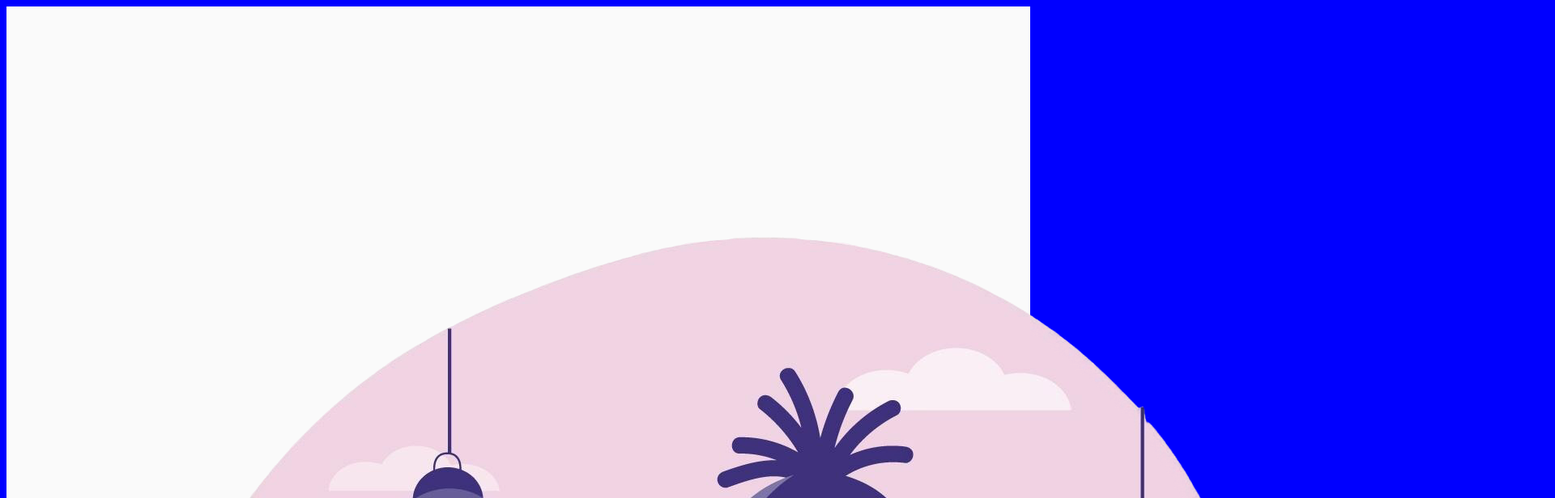
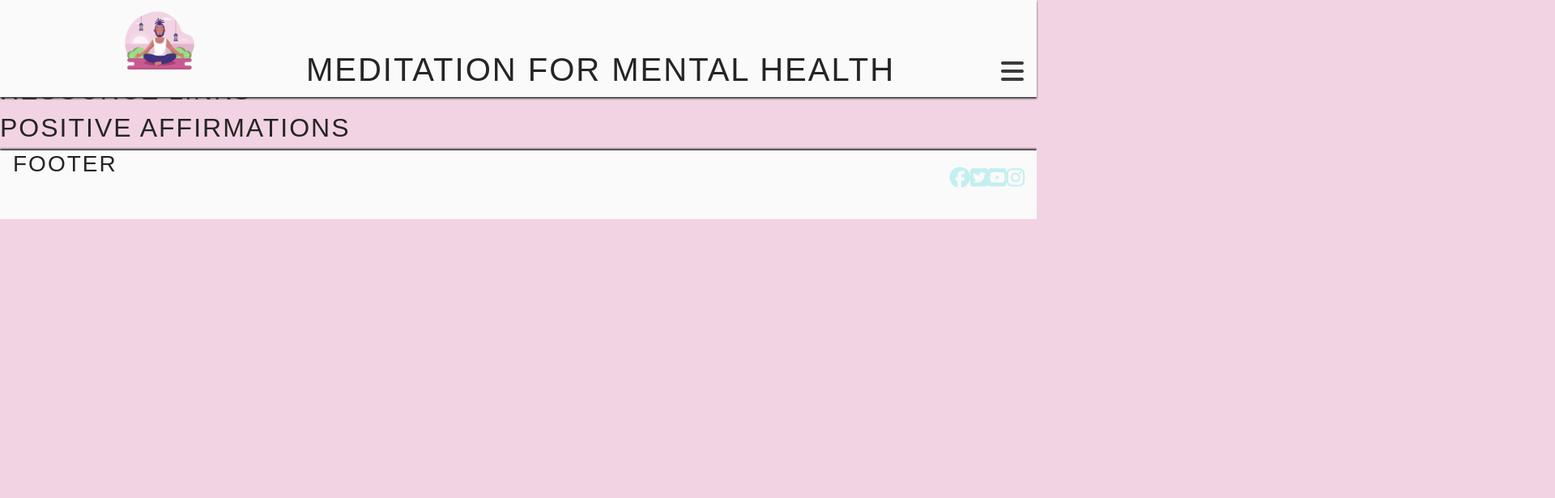
Before and after one commit to dayliontempleton/meditation-for-mental-health, a plain HTML site: page index.html in a window 1280 px wide. Shown: the top 616 px of the page at 81% size, 1920 px wide, since content can reach past the window. Drawn offline with nearby package versions, Linux system fonts and the light colour scheme.

Commit message:
added footer elements

```diff
--- a/assets/css/style.css
+++ b/assets/css/style.css
@@ -1,9 +1,136 @@
+/*---------------------------------------------Google fonts import*/
 @import url('https://fonts.googleapis.com/css?family=Roboto:100,200,300,400,500,600,700|Exo:100,200,300,400,500,600,700');
+
+* {
+    padding: 0;
+    margin: 0;
+    box-sizing: border-box;
+}
+
+/* General styles */
+body {
+    min-height: 100vh;
+    display: flex;
+    flex-direction: column;
+    /* Generic project styles */
+    color: #3a3a3a;
+    font-family: 'Lato', sans-serif;
+}
+
+h1,
+h2,
+h3 {
+    font-family: 'Oswald', sans-serif;
+    text-transform: uppercase;
+    letter-spacing: 2px;
+    color: #252525;
+}
+
+.hidden-heading {
+    display: none;
+}
 
 header {
     background-color: #fafafa;
+    padding: 0 1rem;
+    position: fixed;
+    z-index: 99;
+    width: 100%;
+    box-shadow: 0 2px 2px #3a3a3a;
+    display: flex;
+    justify-content: space-between;
+    align-items: baseline;
+}
+
+header a {
+    text-decoration: 0;
+    color: inherit;
+}
+
+.logo {
+    height: 100px;
+}
+
+.title {
+    text-align: center;
+}
+
+#menu {
+    font-size: 110%;
+    letter-spacing: 4px;
+    list-style-type: none;
+}
+
+#menu>li {
+    margin-bottom: 1em;
+}
+
+.active {
+    border-bottom: 1px solid #3a3a3a;
+}
+
+/* Navbar styles with dropdown toggle */
+nav {
+    position: absolute;
+    background-color: #fafafa;
+    width: 100%;
+    left: 0;
+    padding: 0 1rem;
+    box-shadow: 0 2px 2px #3a3a3a;
+    display: none;
+    top: 100%;
+}
+
+/* Nav toggle*/
+#nav-toggle:checked~nav {
+    display: block;
+}
+
+#nav-toggle {
+    display: none;
+}
+
+.nav-toggle-label {
+    font-size: 2rem;
+}
+
+
+.bg-color-hero {
+    background-color: #c3eff0;
 }
 
 body {
-    background-color: blue;
+    background-color: #f2d3e3;
 }
+
+/* Footer */
+
+footer {
+    background-color: #fafafa;
+    padding: 0 1rem;
+    width: 100%;
+    box-shadow: 0 -2px 2px #3a3a3a;
+    display: flex;
+    justify-content: space-between;
+
+}
+
+#social-networks {
+
+    text-align: center;
+    padding: 20px 0;
+    display: flex;
+    justify-content: space-evenly;
+    list-style-type: none;
+}
+
+#social-networks i {
+    font-size: 160%;
+    padding: 5%;
+    color: #c3eff0;
+}
+
+#social-networks i:hover {
+    color: #3a3a3a;
+
+}
--- a/index.html
+++ b/index.html
@@ -14,6 +14,8 @@
     <link rel="apple-touch-icon" sizes="180x180" href="assets/favicon/apple-touch-icon.png" />
     <link rel="manifest" href="/site.webmanifest" />
     <!-- Stylesheet -->
+    <link rel="stylesheet" href="https://cdn.jsdelivr.net/npm/bootstrap@4.6.2/dist/css/bootstrap.min.css" integrity="sha384-xOolHFLEh07PJGoPkLv1IbcEPTNtaed2xpHsD9ESMhqIYd0nLMwNLD69Npy4HI+N" crossorigin="anonymous">
+
     <link rel="stylesheet" href="assets/css/style.css">
 </head>
 
@@ -21,10 +23,10 @@
     <!-- Header -->
     <header>
         <a href="index.html"></a>
-        <img src="assets/images/rb_2148525806.png">
+        <img src="assets/images/rb_2148525806.png" class="logo">
         </a>
         <a href="index.html">
-            <h1>Meditation for Mental Health</h1>
+            <h1 class="title">Meditation for Mental Health</h1>
         </a>
         <input type="checkbox" id="nav-toggle" name="nav-toggle">
         <label for="nav-toggle" class="nav-toggle-label"><i class="fa-solid fa-bars"></i></label>
@@ -39,12 +41,42 @@
 
     <!-- Main Content -->
     <main>
-        <h1>Meditation for Mental Health</h1>
+        <section>
+            <div class="bg-color-hero">
+                <h2>Hero section</h2>
+            </div>
+            <div>
+                <h2>Information Cards</h2>
+            </div>
+            <div>
+                <h2>Resource Links</h2>
+            </div>
+            <div>
+                <h2>Positive Affirmations</h2>
+            </div>
+        </section>
     </main>
 
     <!-- Footer -->
     <footer>
         <h3>footer</h3>
+        <ul id="social-networks">
+            <li><a href="https://www.facebook.com/" target="_blank" rel="noopener"
+                    aria-label="Visit our Facebook page (opens in a new tab)"><i class="fa-brands fa-facebook"></i></a>
+            </li>
+            <li><a href="https://www.twitter.com" target="_blank" rel="noopener"
+                    aria-label="Visit our Twitter page (opens in a new tab)"><i
+                        class="fa-brands fa-square-twitter"></i></a>
+            </li>
+            <li><a href="https://www.youtube.com" target="_blank" rel="noopener"
+                    aria-label="Visit our Youtube page (opens in a new tab)"><i
+                        class="fa-brands fa-square-youtube"></i></a>
+            </li>
+            <li><a href="https://www.instagram.com/" target="_blank" rel="noopener"
+                    aria-label="Visit our Instagram page (opens in a new tab)"><i
+                        class="fa-brands fa-instagram"></i></a>
+            </li>
+        </ul>
     </footer>
 
     <!-- Font Awesome Kit -->
```
